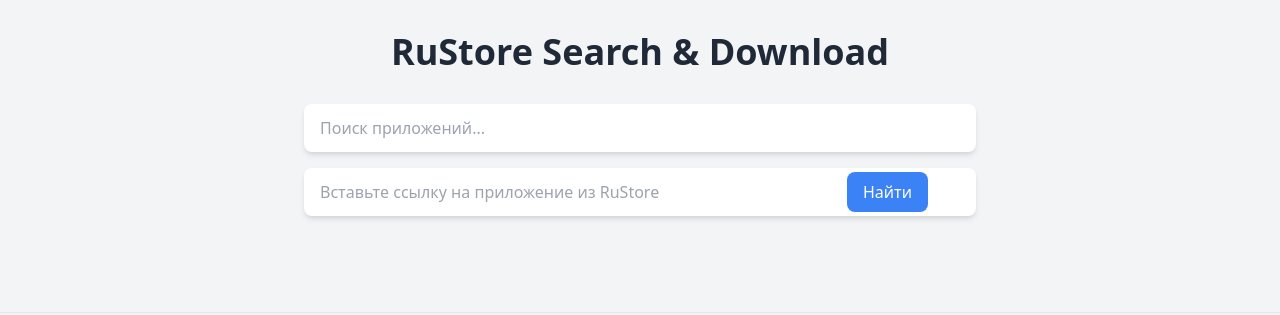
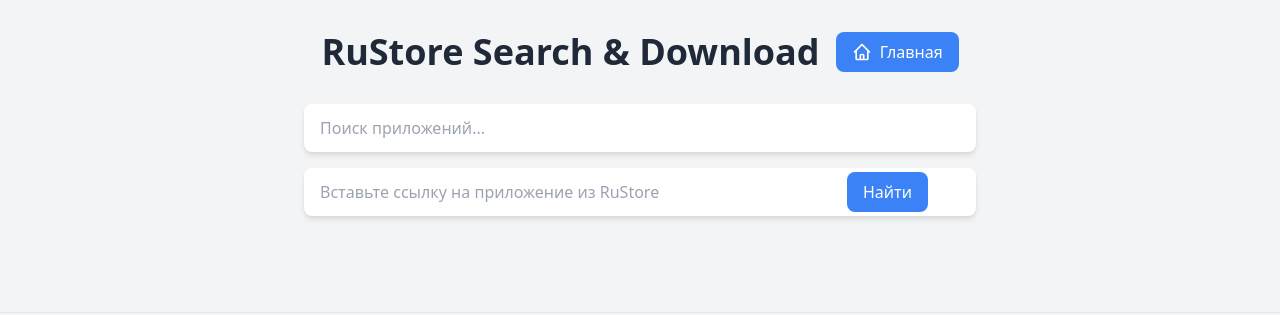
Before and after one commit to ant783/rustore-search, a plain HTML site: page index.html in a window 1280 px wide. Shown: the top 315 px of the page. Drawn offline with nearby package versions, Linux system fonts and the light colour scheme.

Commit message:
Update index.html

```diff
--- a/index.html
+++ b/index.html
@@ -12,7 +12,15 @@
 </head>
 <body class="bg-gray-100 min-h-screen">
     <div class="container mx-auto px-4 py-8">
-        <h1 class="text-4xl font-bold text-center mb-8 text-gray-800">RuStore Search & Download</h1>
+        <div class="flex justify-center items-center gap-4 mb-8">
+            <h1 class="text-4xl font-bold text-gray-800">RuStore Search & Download</h1>
+            <a href="./" class="inline-flex items-center gap-2 bg-blue-500 hover:bg-blue-600 text-white px-4 py-2 rounded-lg transition-colors">
+                <svg class="w-5 h-5" fill="none" stroke="currentColor" viewBox="0 0 24 24" xmlns="http://www.w3.org/2000/svg">
+                    <path stroke-linecap="round" stroke-linejoin="round" stroke-width="2" d="M3 12l2-2m0 0l7-7 7 7M5 10v10a1 1 0 001 1h3m10-11l2 2m-2-2v10a1 1 0 01-1 1h-3m-6 0a1 1 0 001-1v-4a1 1 0 011-1h2a1 1 0 011 1v4a1 1 0 001 1m-6 0h6"></path>
+                </svg>
+                Главная
+            </a>
+        </div>
 
         <!-- Поиск по названию -->
         <div class="max-w-2xl mx-auto mb-4 relative">
@@ -66,7 +74,7 @@
         </a>
     </footer>
 
-    <!-- Модальные окна (полный список) -->
+    <!-- Модальные окна -->
     <div id="downloadModal" class="modal hidden" role="dialog" aria-modal="true" aria-label="Окно загрузки">
         <div class="modal-content">
             <button type="button" class="modal-close" aria-label="Закрыть">&times;</button>
```
